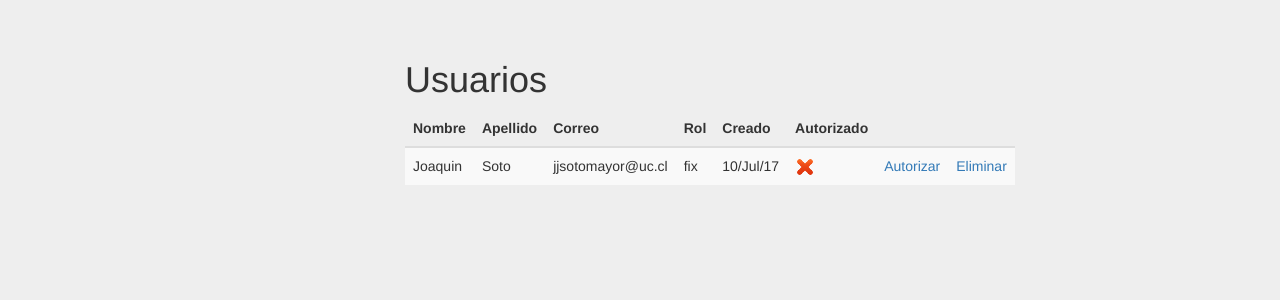
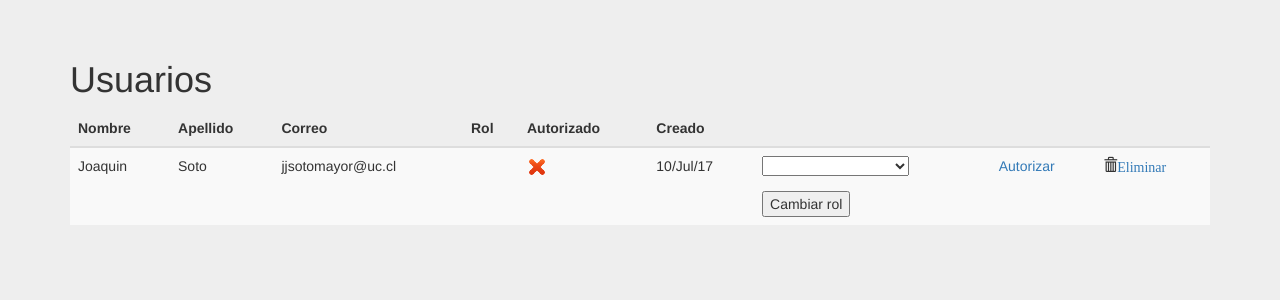
Before and after one commit to jjsotomayor/agsinformationsystem, a Rails app: page /users in a window 1280 px wide. Shown: the top 300 px of the page. Run offline with Rails 7, Linux system fonts and the light colour scheme; data comes from the database, SQL or seed files in the repository; style sheets or scripts are compiled from the project's sources; some libraries are stand-ins or nearby versions.

Commit message:
Implemented roles for users

```diff
--- a/app/assets/stylesheets/application.scss
+++ b/app/assets/stylesheets/application.scss
@@ -43,12 +43,17 @@
 
 .container{
    margin: 0 auto;
-   width: 500px;
+  //  width: 1000px; //TODO: Revisar que tablas se vean bien
   // background-color: rgb(169,224,180);
   // background-color: rgb(255,217,102);
   // background-color: rgb(201,201,201);
   // background-color: rgb(224,176,132);
 }
+.container-small{
+   margin: 0 auto;
+   width: 500px;
+}
+
 .pestaña{
   // margin-right: 20px;
   width: 160px;
--- a/app/controllers/users_controller.rb
+++ b/app/controllers/users_controller.rb
@@ -1,10 +1,11 @@
 class UsersController < ApplicationController
-  before_action :set_user_control, only: [:show, :edit, :update, :destroy, :authorize]
+  before_action :set_user_control, only: [:show, :edit, :update, :destroy, :authorize, :change_role]
   def show
   end
 
   def index
     @users = User.all
+    @roles = Role.all
   end
 
   # GET /users/1/edit
@@ -35,6 +36,14 @@ class UsersController < ApplicationController
     redirect_to users_path, notice: 'Cambiada autorización de usuario'
   end
 
+  def change_role
+    # TODO TEST from the view
+    #TODO validar que el usuario sea admin
+    @user.role_id = params[:role]
+    @user.save!
+    redirect_to users_path, notice: 'Rol actualizado'
+  end
+
 private
   # Use callbacks to share common setup or constraints between actions.
   def set_user_control
--- /dev/null
+++ b/app/models/role.rb
@@ -0,0 +1,2 @@
+class Role < ApplicationRecord
+end
--- a/app/models/user.rb
+++ b/app/models/user.rb
@@ -1,7 +1,8 @@
 class User < ApplicationRecord
-  rolify
   # Include default devise modules. Others available are:
   # :confirmable, :lockable, :timeoutable and :omniauthable
   devise :database_authenticatable, :registerable,
          :recoverable, :rememberable, :trackable, :validatable, :confirmable# :lockable
+
+  belongs_to :role
 end
--- a/app/views/pages/home.html.erb
+++ b/app/views/pages/home.html.erb
@@ -1,5 +1,5 @@
 
-<div class="container">
+<div class="container-small">
 <div class="jumbotron">
   <h1>Bienvenido!</h1>
   <p>Abajo puedes iniciar sesión</p>
--- a/app/views/pages/home_logged_in.html.erb
+++ b/app/views/pages/home_logged_in.html.erb
@@ -1,5 +1,5 @@
 
-<div class="container">
+<div class="container-small">
 <div class="jumbotron">
   <h1>Hola <%=logged_user.name%>!</h1>
   <br>
--- a/app/views/pages/home_quality_controls.html.erb
+++ b/app/views/pages/home_quality_controls.html.erb
@@ -1,5 +1,5 @@
 
-<div class="container">
+<div class="container-small">
 <div class="jumbotron">
   <h1>Bienvenido!</h1>
   <p>Ahora todas las muestras se podran realizar en un solo lugar.</p>
--- a/app/views/users/index.html.erb
+++ b/app/views/users/index.html.erb
@@ -8,8 +8,8 @@
         <th>Apellido</th>
         <th>Correo</th>
         <th>Rol</th>
+        <th>Autorizado</th>
         <th>Creado</th>
-        <th>Autorizado</th>
         <th colspan="3"></th>
       </tr>
     </thead>
@@ -20,16 +20,27 @@
           <td><%= user.name %></td>
           <td><%= user.last_name %></td>
           <td><%= user.email %></td>
-          <td><%= "fix"%></td>
+          <td><%= user.role.name if user.role%></td>
+          <td><%= icon_true_false(user.authorized) %></td>
           <td><%= user.created_at.strftime("%d/%b/%y")%></td>
-          <td><%= icon_true_false(user.authorized) %></td>
+
+
+          <td>
+          <%= form_tag(change_role_user_path(user), {:method => :post}) do %>
+            <%= select_tag "role",  options_for_select(@roles.all.map{|role| [role.name,role.id]}), include_blank: true %>
+            <div class="actions">
+              <%= submit_tag 'Cambiar rol'  %>
+            </div>
+          <% end %>
+          </td>
 
           <% if user.authorized %>
-          <td><%= link_to 'Desautorizar', authorize_user_path(user, authorize: false), method: :post, data: { confirm: '¿Estas seguro?' } %></td>
+            <td><%= link_to 'Desautorizar', authorize_user_path(user, authorize: false), method: :post, data: { confirm: '¿Estas seguro?' } %></td>
           <% else %>
-          <td><%= link_to 'Autorizar', authorize_user_path(user, authorize: true), method: :post, data: { confirm: '¿Estas seguro?' } %></td>
+            <td><%= link_to 'Autorizar', authorize_user_path(user, authorize: true), method: :post, data: { confirm: '¿Estas seguro?' } %></td>
           <% end %>
-          <td><%= link_to 'Eliminar', user, method: :delete, data: { confirm: '¿Estas seguro? Será irreversible' } %></td>
+
+          <td><span class="glyphicon glyphicon-trash"><%= link_to 'Eliminar', user, method: :delete, data: { confirm: 'Estas seguro? Será irreversible' } %></td>
 
         </tr>
       <% end %>
--- a/config/routes.rb
+++ b/config/routes.rb
@@ -18,6 +18,7 @@ Rails.application.routes.draw do
   resources :users, only: [:show, :index, :edit, :update, :destroy] do
     member do
       post :authorize# => , as: :authorize_user
+      post :change_role
     end
   end
   # post '/users/authorize' => 'general#accept_invoice', as: :authorize
```
